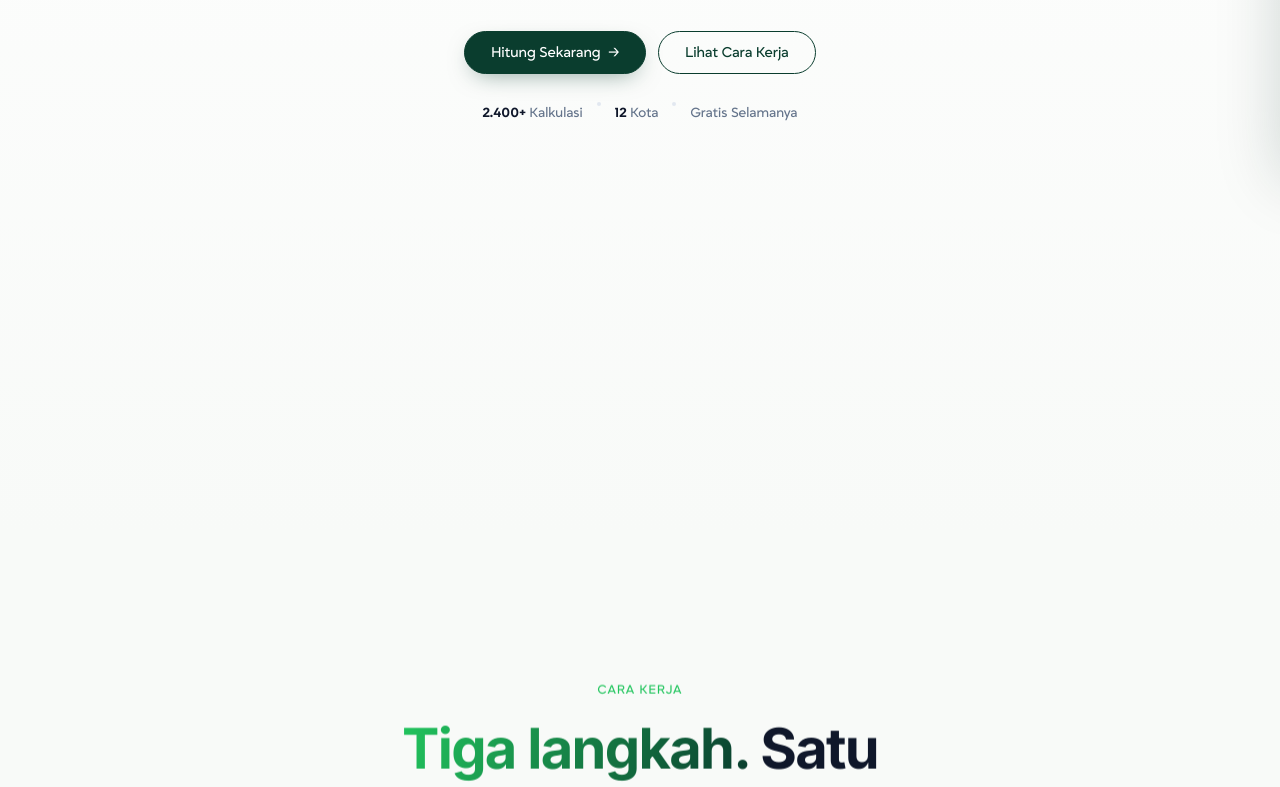
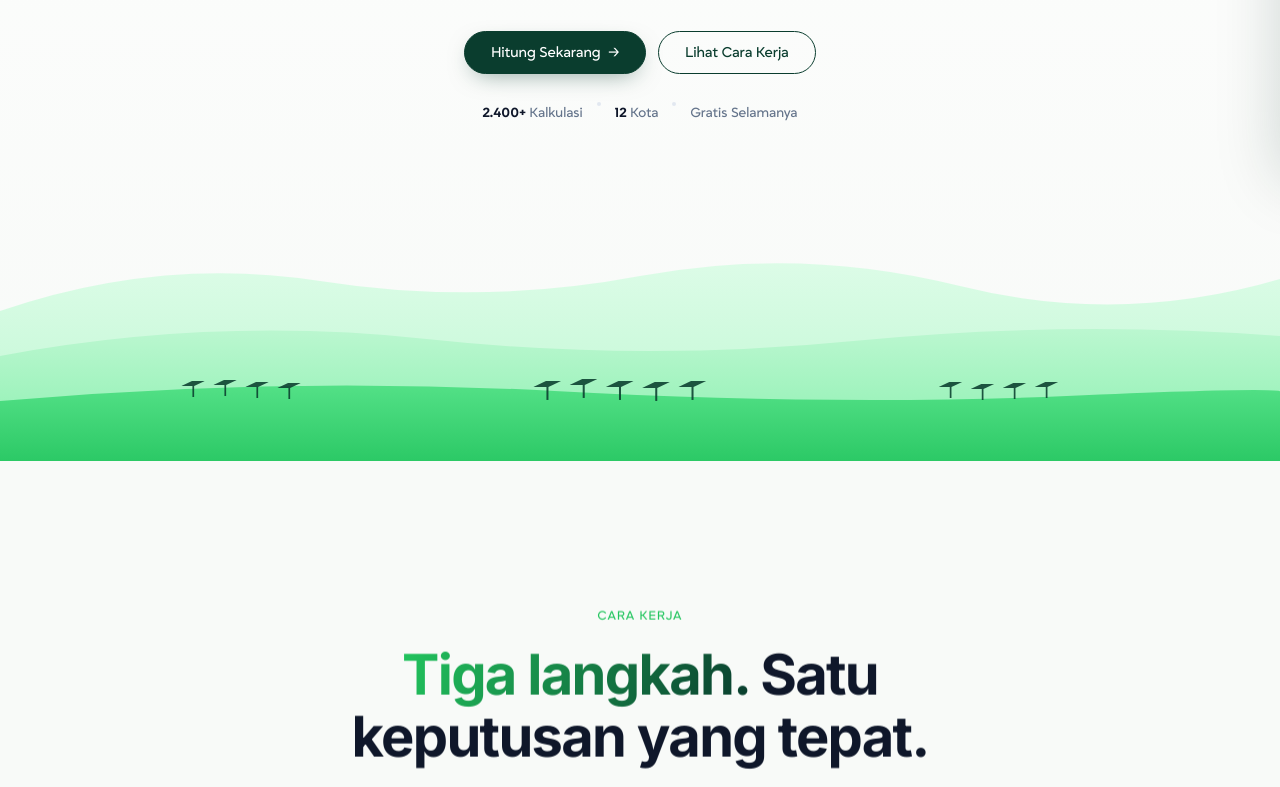
Before and after one commit to antararuang094-glitch/Solario, a Next.js app: page / in a window 1280 px wide. Shown: the part 600-1387 px from the top of the page. Built offline with nearby package versions, Linux system fonts and the light colour scheme.

Commit message:
update tampilan

```diff
--- a/app/globals.css
+++ b/app/globals.css
@@ -551,34 +551,18 @@ html, body {
   50%      { transform: translateY(-4px); }
 }
 
-/* Hero image — full-bleed illustration (no crop) — desktop only */
-.solario-landing .sl-hero-image-wrap {
-  margin: 48px 0 0;
+/* Hero hills — SVG decoration for all breakpoints */
+.solario-landing .sl-hero-hills {
   width: 100%;
-  padding: 0;
+  margin-top: auto;
+  padding-top: 56px;
   opacity: 0;
   transform: translateY(20px);
-  animation: sl-heroImageIn 1s var(--sl-ease) .35s forwards;
+  animation: sl-heroImageIn 1s var(--sl-ease) .3s forwards;
 }
-.solario-landing .sl-hero-image-wrap img {
+.solario-landing .sl-hero-hills svg {
   width: 100%;
-  height: auto;
-  display: block;
-  border-radius: 0;
-}
-
-/* Mobile-only hills SVG — desktop hides it */
-.solario-landing .sl-hero-hills-mobile {
-  display: none;
-  width: 100%;
-  margin-top: 40px;
-  opacity: 0;
-  transform: translateY(20px);
-  animation: sl-heroImageIn 1s var(--sl-ease) .25s forwards;
-}
-.solario-landing .sl-hero-hills-mobile svg {
-  width: 100%;
-  height: 140px;
+  height: 280px;
   display: block;
 }
 @keyframes sl-heroImageIn {
@@ -798,20 +782,43 @@ html, body {
   font-size: 14px; color: var(--sl-muted); font-weight: 500;
   max-width: 200px; margin: 0 auto; line-height: 1.4;
 }
-.solario-landing .sl-testi-grid {
-  display: grid; grid-template-columns: repeat(3, 1fr);
+/* Testimoni marquee — infinite horizontal auto-scroll */
+.solario-landing .sl-testi-marquee {
+  width: 100%;
+  overflow: hidden;
+  position: relative;
+  -webkit-mask-image: linear-gradient(90deg, transparent 0, #000 6%, #000 94%, transparent 100%);
+  mask-image: linear-gradient(90deg, transparent 0, #000 6%, #000 94%, transparent 100%);
+}
+.solario-landing .sl-testi-track {
+  display: flex;
+  flex-wrap: nowrap;
+  width: max-content;
   gap: 20px;
+  padding: 4px 0;
+  animation: sl-testi-scroll 60s linear infinite;
+  will-change: transform;
+}
+.solario-landing .sl-testi-marquee:hover .sl-testi-track {
+  animation-play-state: paused;
+}
+@keyframes sl-testi-scroll {
+  from { transform: translate3d(0, 0, 0); }
+  to   { transform: translate3d(-50%, 0, 0); }
 }
 .solario-landing .sl-testi {
   background: var(--sl-bg-soft);
   border: 1px solid var(--sl-line);
   border-radius: 20px;
-  padding: 30px 30px 28px;
-  transition: box-shadow .35s var(--sl-ease-soft), transform .35s var(--sl-ease-soft);
+  padding: 28px 28px 24px;
+  flex: 0 0 360px;
+  min-width: 360px;
+  transition: box-shadow .35s var(--sl-ease-soft), transform .35s var(--sl-ease-soft), border-color .35s var(--sl-ease-soft);
 }
 .solario-landing .sl-testi:hover {
-  transform: translateY(-4px);
-  box-shadow: 0 0 0 2px rgba(34, 197, 94, .25), 0 14px 40px -18px rgba(10,61,46,.18);
+  transform: translateY(-3px);
+  border-color: var(--sl-accent-border);
+  box-shadow: 0 14px 40px -18px rgba(10, 61, 46, .15);
 }
 .solario-landing .sl-testi .quote {
   font-size: 17px; line-height: 1.6; color: var(--sl-ink-2);
@@ -1029,9 +1036,9 @@ html, body {
   .solario-landing .sl-hero-stats .dot { margin: 0 10px; }
   .solario-landing .sl-badge { margin-bottom: 20px; font-size: 12px; }
 
-  /* Hero image: hide on mobile, show SVG hills instead */
-  .solario-landing .sl-hero-image-desktop { display: none; }
-  .solario-landing .sl-hero-hills-mobile { display: block; }
+  /* Hills tighter on tablet/mobile */
+  .solario-landing .sl-hero-hills { padding-top: 32px; }
+  .solario-landing .sl-hero-hills svg { height: 180px; }
 
   /* Sections: tighter padding */
   .solario-landing .sl-how,
@@ -1056,24 +1063,15 @@ html, body {
   .solario-landing .sl-proof-stat .val { font-size: clamp(32px, 8vw, 44px); }
   .solario-landing .sl-proof-stat .lab { font-size: 13px; }
 
-  /* Testi: horizontal snap carousel */
-  .solario-landing .sl-testi-grid {
-    display: flex;
-    grid-template-columns: none;
-    overflow-x: auto;
-    scroll-snap-type: x mandatory;
-    gap: 12px;
-    padding: 4px 20px 16px;
-    margin: 0 -20px;
-    scrollbar-width: none;
-    -ms-overflow-style: none;
+  /* Testi marquee on mobile: faster scroll + smaller cards */
+  .solario-landing .sl-testi-track {
+    animation-duration: 45s;
+    gap: 14px;
   }
-  .solario-landing .sl-testi-grid::-webkit-scrollbar { display: none; }
   .solario-landing .sl-testi {
-    scroll-snap-align: start;
-    flex: 0 0 86%;
-    min-width: 86%;
-    padding: 24px;
+    flex: 0 0 280px;
+    min-width: 280px;
+    padding: 22px 22px 20px;
   }
   .solario-landing .sl-testi .quote { font-size: 15px; }
 
@@ -1130,8 +1128,8 @@ html, body {
   }
 
   /* Hills tighter on small mobile */
-  .solario-landing .sl-hero-hills-mobile { margin-top: 32px; }
-  .solario-landing .sl-hero-hills-mobile svg { height: 120px; }
+  .solario-landing .sl-hero-hills { padding-top: 24px; }
+  .solario-landing .sl-hero-hills svg { height: 130px; }
 
   /* Footer */
   .solario-landing .sl-footer-grid {
@@ -1169,8 +1167,14 @@ html, body {
     opacity: 1 !important;
     transform: none !important;
   }
-  .solario-landing .sl-hero-image-wrap { opacity: 1 !important; transform: none !important; }
+  .solario-landing .sl-hero-hills { opacity: 1 !important; transform: none !important; }
   .solario-landing .sl-calc-cta .sl-calc-cta-inner { opacity: 1 !important; transform: none !important; }
   .solario-landing .sl-lead-card { animation: none !important; }
+  .solario-landing .sl-testi-track {
+    animation: none !important;
+    transform: none !important;
+    flex-wrap: wrap;
+    justify-content: center;
+  }
   html { scroll-behavior: auto; }
 }
--- a/app/page.tsx
+++ b/app/page.tsx
@@ -3,6 +3,65 @@
 import * as React from "react";
 import Link from "next/link";
 import { useRouter } from "next/navigation";
+
+const TESTIMONIALS = [
+  {
+    quote:
+      "Gak nyangka tagihan PLN 2 juta bisa nyusut tinggal 350 ribu. Balik modal lebih cepat dari prediksi.",
+    initials: "BS",
+    name: "B.S.",
+    city: "Jakarta Selatan",
+  },
+  {
+    quote:
+      "Awalnya cuma iseng hitung. Tiga hari kemudian sudah survey lokasi. Installer-nya profesional.",
+    initials: "SR",
+    name: "S.R.",
+    city: "Bandung",
+  },
+  {
+    quote:
+      "Kalkulatornya jelas, angkanya masuk akal. Dari semua referensi yang saya cek, Solario paling transparan.",
+    initials: "AW",
+    name: "A.W.",
+    city: "Surabaya",
+  },
+  {
+    quote:
+      "Bingung mau mulai dari mana, di Solario semua jelas dalam 60 detik. Akhirnya pasang juga setelah 2 tahun mikir.",
+    initials: "DK",
+    name: "D.K.",
+    city: "Yogyakarta",
+  },
+  {
+    quote:
+      "Estimasi hematnya pas banget dengan tagihan sekarang. Tahun ke-3 dan masih on track sesuai prediksi.",
+    initials: "RM",
+    name: "R.M.",
+    city: "Medan",
+  },
+  {
+    quote:
+      "Pertama kali kalkulator solar yang gak minta email duluan. Refreshing banget, langsung dapat angka.",
+    initials: "LH",
+    name: "L.H.",
+    city: "Tangerang",
+  },
+  {
+    quote:
+      "Toko saya pakai sejak 2024, hemat 6 jutaan per bulan. ROI lebih cepat dari beli alat baru.",
+    initials: "FP",
+    name: "F.P.",
+    city: "Semarang",
+  },
+  {
+    quote:
+      "Installer-nya rapi, garansi 25 tahun, dan after-sales responsif. Worth setiap rupiahnya.",
+    initials: "NS",
+    name: "N.S.",
+    city: "Denpasar",
+  },
+];
 
 export default function HomePage() {
   const router = useRouter();
@@ -352,16 +411,8 @@ export default function HomePage() {
             </div>
           </div>
 
-          <div className="sl-hero-image-wrap sl-hero-image-desktop">
-            <img
-              src="/solario-hero.png"
-              alt="Solario — solar untuk Indonesia"
-              loading="eager"
-            />
-          </div>
-
-          <div className="sl-hero-hills-mobile" aria-hidden="true">
-            <svg viewBox="0 0 400 140" preserveAspectRatio="none" xmlns="http://www.w3.org/2000/svg">
+          <div className="sl-hero-hills" aria-hidden="true">
+            <svg viewBox="0 0 1200 280" preserveAspectRatio="none" xmlns="http://www.w3.org/2000/svg">
               <defs>
                 <linearGradient id="hillBack" x1="0" y1="0" x2="0" y2="1">
                   <stop offset="0%" stopColor="#dcfce7" />
@@ -375,28 +426,51 @@ export default function HomePage() {
                   <stop offset="0%" stopColor="#4ade80" />
                   <stop offset="100%" stopColor="#22c55e" />
                 </linearGradient>
+                <symbol id="solarPanel" viewBox="0 0 22 16">
+                  <path d="M0,5 L10,0 L22,0 L12,5 Z" />
+                  <rect x="10.4" y="5" width="1.6" height="11" />
+                </symbol>
               </defs>
-              <path d="M0,140 L0,60 Q90,30 180,55 T400,48 L400,140 Z" fill="url(#hillBack)" />
-              <path d="M0,140 L0,90 Q120,65 240,85 T400,82 L400,140 Z" fill="url(#hillMid)" />
-              <path d="M0,140 L0,118 Q150,102 280,114 T400,118 L400,140 Z" fill="url(#hillFront)" opacity="0.9" />
-              {/* Solar panels silhouettes on the front hill */}
-              <g fill="#0a3d2e" opacity="0.85">
-                <g transform="translate(260,103)">
-                  <path d="M0,5 L9,0 L20,0 L11,5 Z" />
-                  <rect x="9.4" y="5" width="1.5" height="9" />
-                </g>
-                <g transform="translate(286,101)">
-                  <path d="M0,5 L9,0 L20,0 L11,5 Z" />
-                  <rect x="9.4" y="5" width="1.5" height="10" />
-                </g>
-                <g transform="translate(312,103)">
-                  <path d="M0,5 L9,0 L20,0 L11,5 Z" />
-                  <rect x="9.4" y="5" width="1.5" height="9" />
-                </g>
-                <g transform="translate(338,104)">
-                  <path d="M0,5 L9,0 L20,0 L11,5 Z" />
-                  <rect x="9.4" y="5" width="1.5" height="8" />
-                </g>
+
+              {/* Back hills (furthest, lightest) */}
+              <path
+                d="M0,280 L0,130 Q150,75 300,100 T600,95 T900,105 T1200,98 L1200,280 Z"
+                fill="url(#hillBack)"
+              />
+
+              {/* Mid hills */}
+              <path
+                d="M0,280 L0,175 Q200,135 400,158 T800,160 T1200,155 L1200,280 Z"
+                fill="url(#hillMid)"
+              />
+
+              {/* Front hills (darkest, closest) */}
+              <path
+                d="M0,280 L0,220 Q260,195 520,210 T1000,215 T1200,212 L1200,280 Z"
+                fill="url(#hillFront)"
+                opacity="0.9"
+              />
+
+              {/* Solar panel clusters distributed along the front hill */}
+              <g fill="#0a3d2e" opacity="0.88">
+                {/* Left cluster */}
+                <use href="#solarPanel" x="170" y="200" width="22" height="16" />
+                <use href="#solarPanel" x="200" y="199" width="22" height="16" />
+                <use href="#solarPanel" x="230" y="201" width="22" height="16" />
+                <use href="#solarPanel" x="260" y="202" width="22" height="16" />
+
+                {/* Center cluster (bigger - hero panels) */}
+                <use href="#solarPanel" x="500" y="200" width="26" height="19" />
+                <use href="#solarPanel" x="534" y="198" width="26" height="19" />
+                <use href="#solarPanel" x="568" y="200" width="26" height="19" />
+                <use href="#solarPanel" x="602" y="201" width="26" height="19" />
+                <use href="#solarPanel" x="636" y="200" width="26" height="19" />
+
+                {/* Right cluster */}
+                <use href="#solarPanel" x="880" y="201" width="22" height="16" />
+                <use href="#solarPanel" x="910" y="203" width="22" height="16" />
+                <use href="#solarPanel" x="940" y="202" width="22" height="16" />
+                <use href="#solarPanel" x="970" y="201" width="22" height="16" />
               </g>
             </svg>
           </div>
@@ -509,42 +583,24 @@ export default function HomePage() {
             </div>
           </div>
 
-          <div className="sl-testi-grid" data-stagger>
-            <div className="sl-testi">
-              <p className="quote">
-                &ldquo;Gak nyangka tagihan PLN 2 juta bisa nyusut tinggal 350 ribu. Balik modal lebih cepat dari prediksi.&rdquo;
-              </p>
-              <div className="who">
-                <div className="avatar">BS</div>
-                <div>
-                  <div className="name">B.S.</div>
-                  <div className="city">Jakarta Selatan</div>
+          <div className="sl-testi-marquee">
+            <div className="sl-testi-track">
+              {[...TESTIMONIALS, ...TESTIMONIALS].map((t, i) => (
+                <div
+                  key={i}
+                  className="sl-testi"
+                  aria-hidden={i >= TESTIMONIALS.length}
+                >
+                  <p className="quote">&ldquo;{t.quote}&rdquo;</p>
+                  <div className="who">
+                    <div className="avatar">{t.initials}</div>
+                    <div>
+                      <div className="name">{t.name}</div>
+                      <div className="city">{t.city}</div>
+                    </div>
+                  </div>
                 </div>
-              </div>
-            </div>
-            <div className="sl-testi">
-              <p className="quote">
-                &ldquo;Awalnya cuma iseng hitung. Tiga hari kemudian sudah survey lokasi. Installer-nya profesional.&rdquo;
-              </p>
-              <div className="who">
-                <div className="avatar">SR</div>
-                <div>
-                  <div className="name">S.R.</div>
-                  <div className="city">Bandung</div>
-                </div>
-              </div>
-            </div>
-            <div className="sl-testi">
-              <p className="quote">
-                &ldquo;Kalkulatornya jelas, angkanya masuk akal. Dari semua referensi yang saya cek, Solario paling transparan.&rdquo;
-              </p>
-              <div className="who">
-                <div className="avatar">AW</div>
-                <div>
-                  <div className="name">A.W.</div>
-                  <div className="city">Surabaya</div>
-                </div>
-              </div>
+              ))}
             </div>
           </div>
         </div>
```
